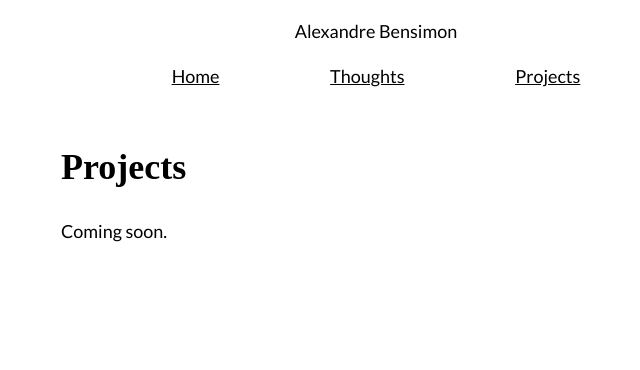
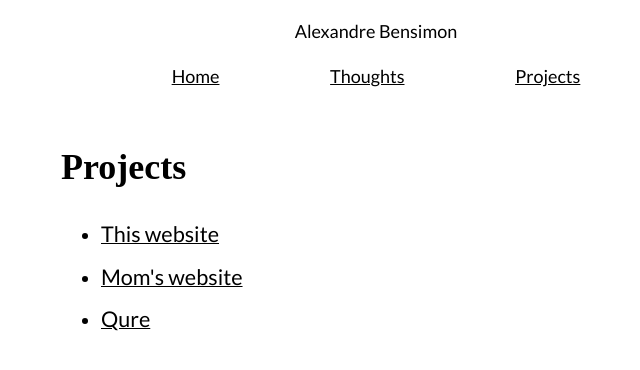
Before and after one commit to alexbensimon/personal-website, a Next.js app: page /projects in a window 1280 px wide. Shown: the top 370 px of the page, without its empty margins (264-904 px from the left). Built offline with nearby package versions, Linux system fonts and the light colour scheme; a web font is replaced by a local one.

Commit message:
Add projects links

```diff
--- a/pages/projects/index.tsx
+++ b/pages/projects/index.tsx
@@ -9,7 +9,45 @@ export default () => (
     </Head>
     <div>
       <h1>Projects</h1>
-      <p>Coming soon.</p>
+      <ul>
+        <li className="listItem">
+          <a
+            href="https://github.com/alexbensimon/personal-website"
+            target="_blank"
+            rel="noopener noreferrer"
+          >
+            <h2 className="itemTitle">This website</h2>
+          </a>
+        </li>
+        <li className="listItem">
+          <a
+            href="https://github.com/alexbensimon/maman"
+            target="_blank"
+            rel="noopener noreferrer"
+          >
+            <h2 className="itemTitle">Mom's website</h2>
+          </a>
+        </li>
+        <li className="listItem">
+          <a
+            href="https://github.com/alexbensimon/qure"
+            target="_blank"
+            rel="noopener noreferrer"
+          >
+            <h2 className="itemTitle">Qure</h2>
+          </a>
+        </li>
+      </ul>
     </div>
+    <style jsx>{`
+      .listItem {
+        margin-bottom: 10px;
+      }
+      .itemTitle {
+        display: inline;
+        font-weight: normal;
+        font-size: larger;
+      }
+    `}</style>
   </>
 );
```
